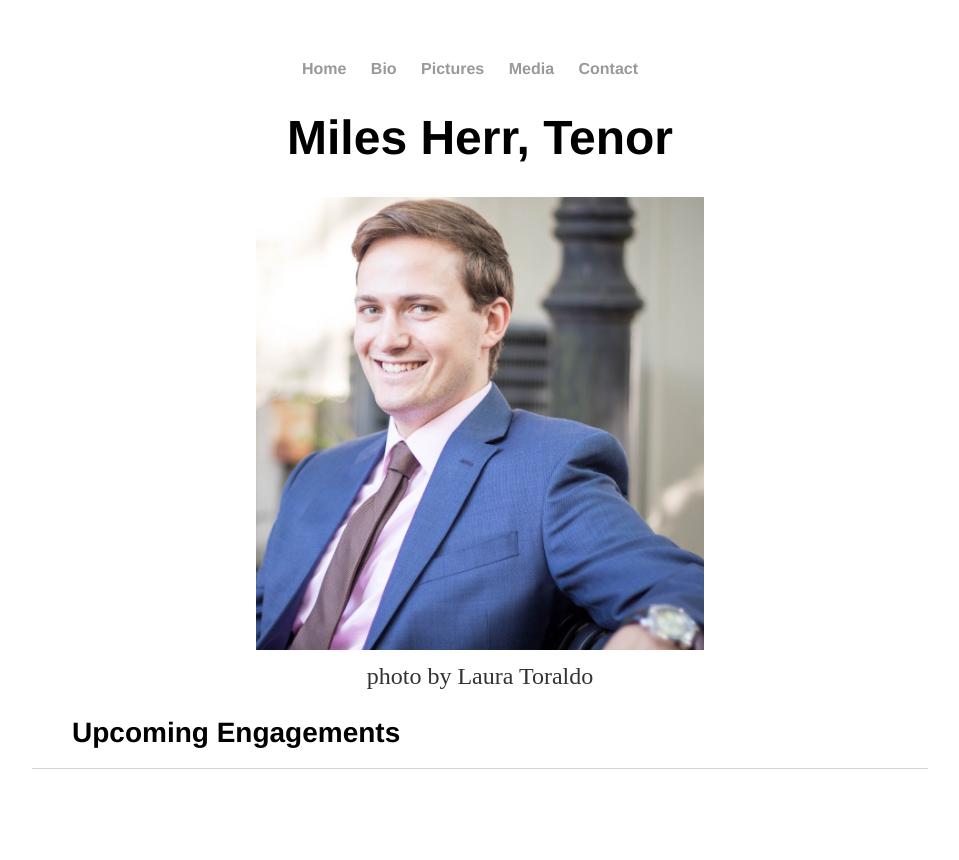
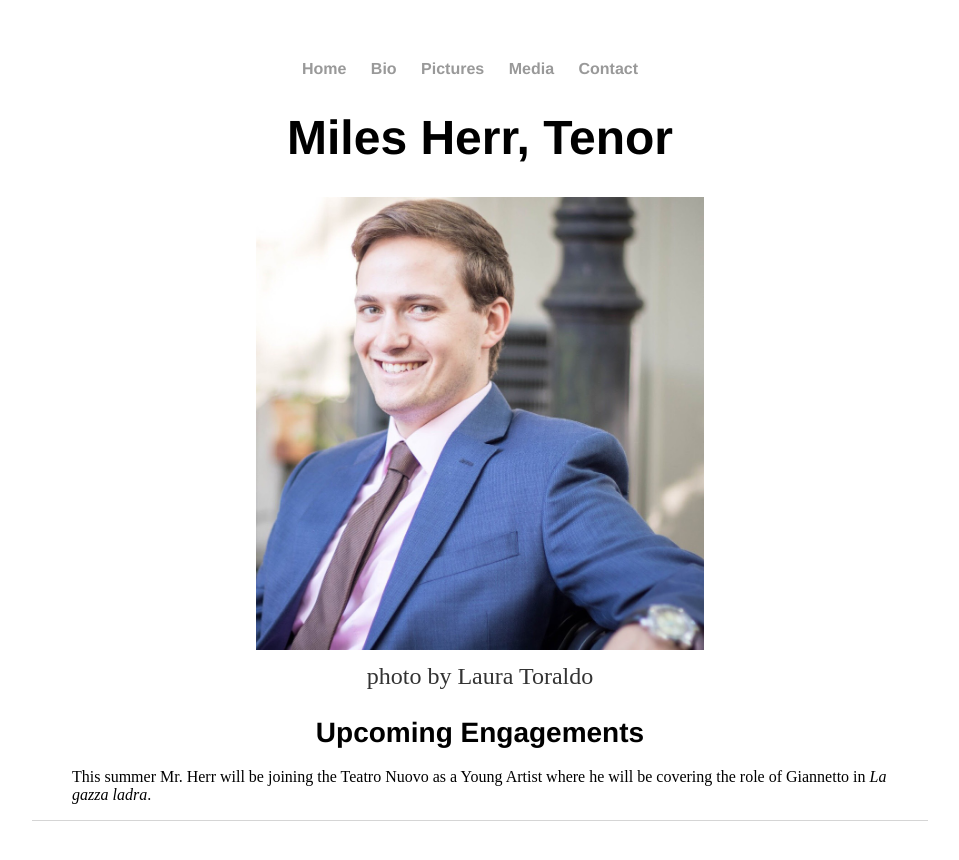
Before and after one commit to leemlb06pmi/leemlb06pmi.github.io, a Jekyll site: the page built from index.html, in a window 1280 px wide. Shown: the top 860 px of the page, without its empty margins (160-1119 px from the left). Built offline with Jekyll 4.4.1, drawn with Linux system fonts in a browser that asks for light colours.

Commit message:
Update index.html

```diff
--- a/index.html
+++ b/index.html
@@ -10,5 +10,6 @@ title: Miles Herr, Tenor
 		<br>
 		photo by Laura Toraldo
 	</p>
-<h1 style="text-align:left; font-size:1.75em; margin-left:40px;">Upcoming Engagements</h1>
+<h1 style="font-size:1.75em;">Upcoming Engagements</h1>
+	<blockquote>This summer Mr. Herr will be joining the Teatro Nuovo as a Young Artist where he will be covering the role of Giannetto in <em>La gazza ladra</em>.
 </div><!-- /.blurb -->
```
